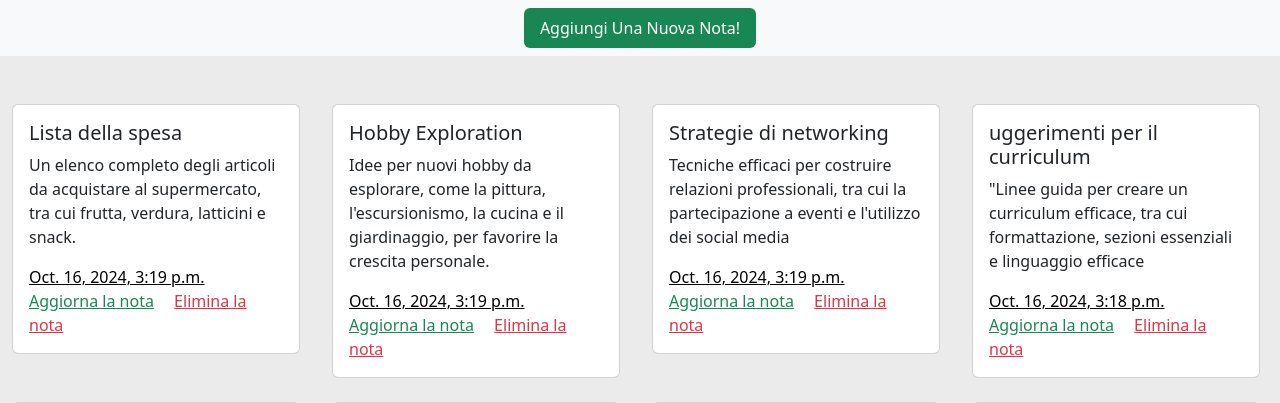
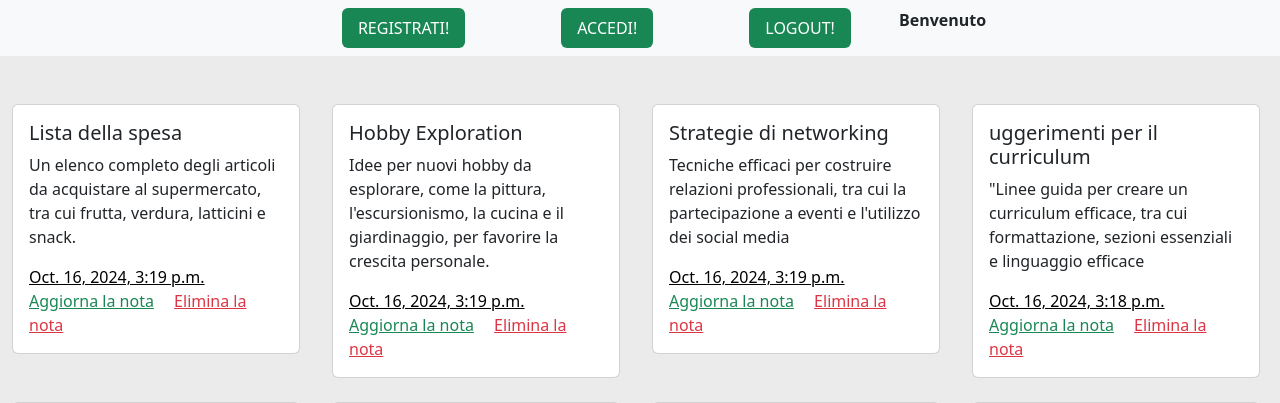
Before and after one commit to Alexclne/first-project, a Django app: page /note/ in a window 1280 px wide. Shown: the top 403 px of the page. Run offline with Django 5.2, Linux system fonts and the light colour scheme; data comes from the database, SQL or seed files in the repository; both versions use the stored data as it was after the commit.

Commit message:
Creazione della parte authentication. Da concludere la parte del logout

```diff
--- a/note/templates/note/common.html
+++ b/note/templates/note/common.html
@@ -3,7 +3,7 @@
 <head>
   <meta charset="utf-8">
   <meta name="viewport" content="width=device-width, initial-scale=1">
-  <title>Bootstrap demo</title>
+  <title>{% block title %} {% endblock%}</title>
   <link href="https://cdn.jsdelivr.net/npm/bootstrap@5.3.3/dist/css/bootstrap.min.css" rel="stylesheet" integrity="sha384-QWTKZyjpPEjISv5WaRU9OFeRpok6YctnYmDr5pNlyT2bRjXh0JMhjY6hW+ALEwIH" crossorigin="anonymous">
 
 </head>
@@ -13,9 +13,19 @@
   <nav class="navbar navbar-expand-lg navbar-light bg-light">
     <div class="container justify-content-center  ">
       <ul class="nav nav-pills">
+        <!-- <li class="nav-item">
+          <a class="nav-link active bg-success " aria-current="page" href="{% url 'create_note' %}">Aggiungi Una Nuova Nota!</a>
+        </li> -->
         <li class="nav-item">
-          <a class="nav-link active bg-success " aria-current="page" href="{% url 'create_note' %}">Aggiungi Una Nuova Nota!</a>
+          <a class="nav-link active bg-success mx-5 " aria-current="page" href="{% url 'registration' %}">REGISTRATI!</a>
         </li>
+        <li class="nav-item">
+          <a class="nav-link active bg-success mx-5 " aria-current="page" href="{% url 'login' %}">ACCEDI!</a>
+        </li>
+        <li class="nav-item">
+          <a class="nav-link active bg-success mx-5 " aria-current="page" href="{% url 'logout' %}">LOGOUT!</a>
+        </li>
+        <p><strong>Benvenuto {{ user.username}}</strong></p>
       </ul>
     </div>
   </nav>
--- a/note/urls.py
+++ b/note/urls.py
@@ -1,12 +1,16 @@
 # note/urls.py
-from django.urls import path
-from .views import note , create_note_view ,  update_note_view , remove_note_view  , registration #importazione metodi da views.py
+from django.urls import path , include
+
+from .views import note , create_note_view ,  update_note_view , remove_note_view  , registration , new_logout #importazione metodi da views.py
 
 urlpatterns = [
     path('', note, name='note'),  # Questa è la vista principale per l'app 'note'
     path('form/' , create_note_view , name= 'create_note'),
     path('update/<int:f_id>/', update_note_view , name = 'update_note' ),
     path('delete/<int:f_id>/', remove_note_view , name = 'remove_note' ),
+
     #AUTH PATH
+    path("accounts/", include("django.contrib.auth.urls")),#importato da django doc
     path('registration/', registration , name='registration' ),
+    path('logout/', new_logout, name='logout'),
 ]
--- a/note/views.py
+++ b/note/views.py
@@ -4,7 +4,9 @@ from django.shortcuts import get_list_or_404, get_object_or_404
 from .models import Note #Dal modulo models.py importo il modello Note
 from .forms import NoteForm
 from django.contrib.auth.forms import UserCreationForm
-
+from django.contrib.auth import logout
+from django.http import HttpResponseRedirect
+from django.urls import reverse
 
 
 
@@ -62,5 +64,15 @@ def registration(request):
             return redirect('note')
     else:
         user=UserCreationForm()
-    return render(request , "auth/registration.html" , {"user":user})
-#PROSEGUIRE DA QUI.
+    return render(request , "registration/registration.html" , {"user":user})
+
+
+def  new_logout(request):
+    if request.method == 'POST':
+        logout(request) #se la richiesta è post esegue il logout dell'user
+        return HttpResponseRedirect(reverse('note'))  # Reindirizza a una pagina dopo il logout
+    else:
+
+        return HttpResponseRedirect(reverse('note'))
+
+#PRSEGUIRE DA QUI!
--- a/notepad/settings.py
+++ b/notepad/settings.py
@@ -55,7 +55,7 @@ ROOT_URLCONF = 'notepad.urls'
 TEMPLATES = [
     {
         'BACKEND': 'django.template.backends.django.DjangoTemplates',
-        'DIRS': [],
+        'DIRS': [BASE_DIR / 'templates'],
         'APP_DIRS': True,
         'OPTIONS': {
             'context_processors': [
@@ -122,3 +122,5 @@ STATIC_URL = 'static/'
 # https://docs.djangoproject.com/en/5.1/ref/settings/#default-auto-field
 
 DEFAULT_AUTO_FIELD = 'django.db.models.BigAutoField'
+LOGIN_REDIRECT_URL = 'note'
+LOGOUT_REDIRECT_URL='note'
--- a/notepad/urls.py
+++ b/notepad/urls.py
@@ -22,4 +22,5 @@ urlpatterns = [
     path('admin/', admin.site.urls),
     path('note/', include('note.urls'))
 
+
 ]
```
Also changed, not shown: note/templates/registration/login.html (added, +9 -0 lines), note/templates/registration/logout.html (added, +11 -0 lines), db.sqlite3, note/templates/registration/registration.html (renamed from note/templates/auth/registration.html).
